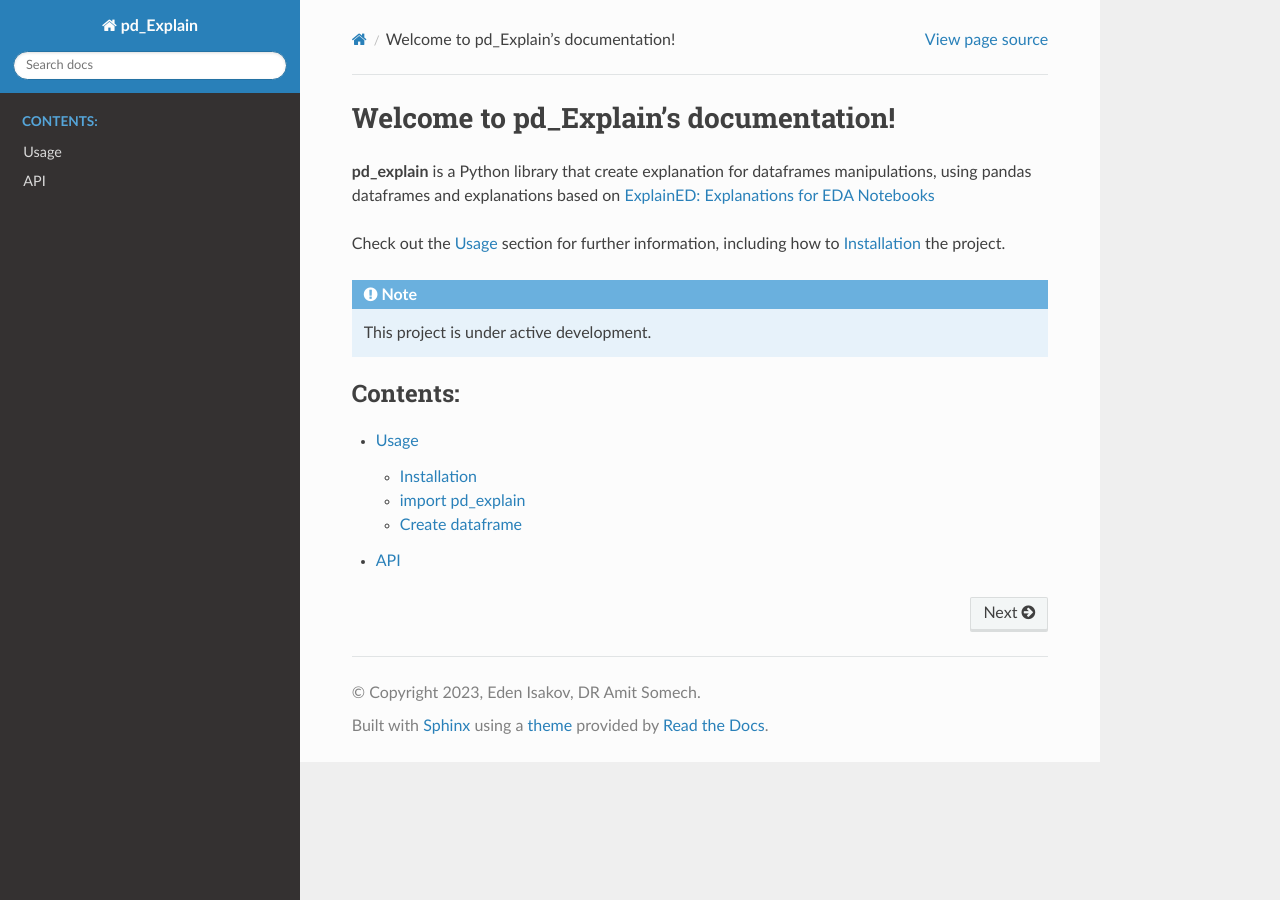
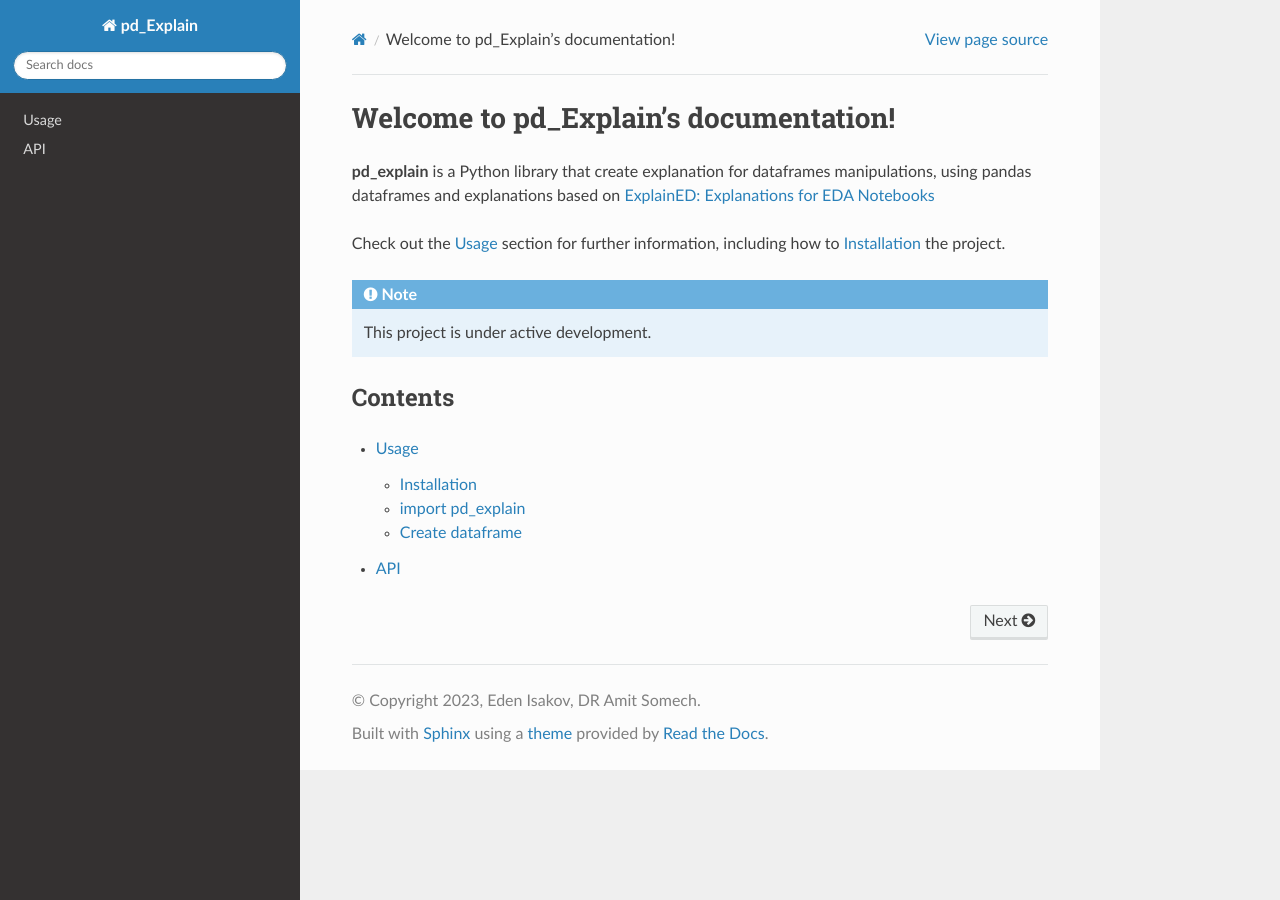
Before and after one commit to analysis-bots/pd-explain, a Sphinx documentation site: the page built from docs/index.rst, in a window 1280 px wide. Built offline with Sphinx 7.4.7 and the Read the Docs theme 2.0.0, drawn with Linux system fonts in a browser that asks for light colours; part of the change alters nothing that is shown.

Commit message:
index.rst

```diff
--- a/docs/index.rst
+++ b/docs/index.rst
@@ -16,9 +16,9 @@ how to :ref:`installation` the project.
 
    This project is under active development.
 
+Contents
+--------
 .. toctree::
-   :maxdepth: 2
-   :caption: Contents:
 
    usage/quickstart
    api
```
